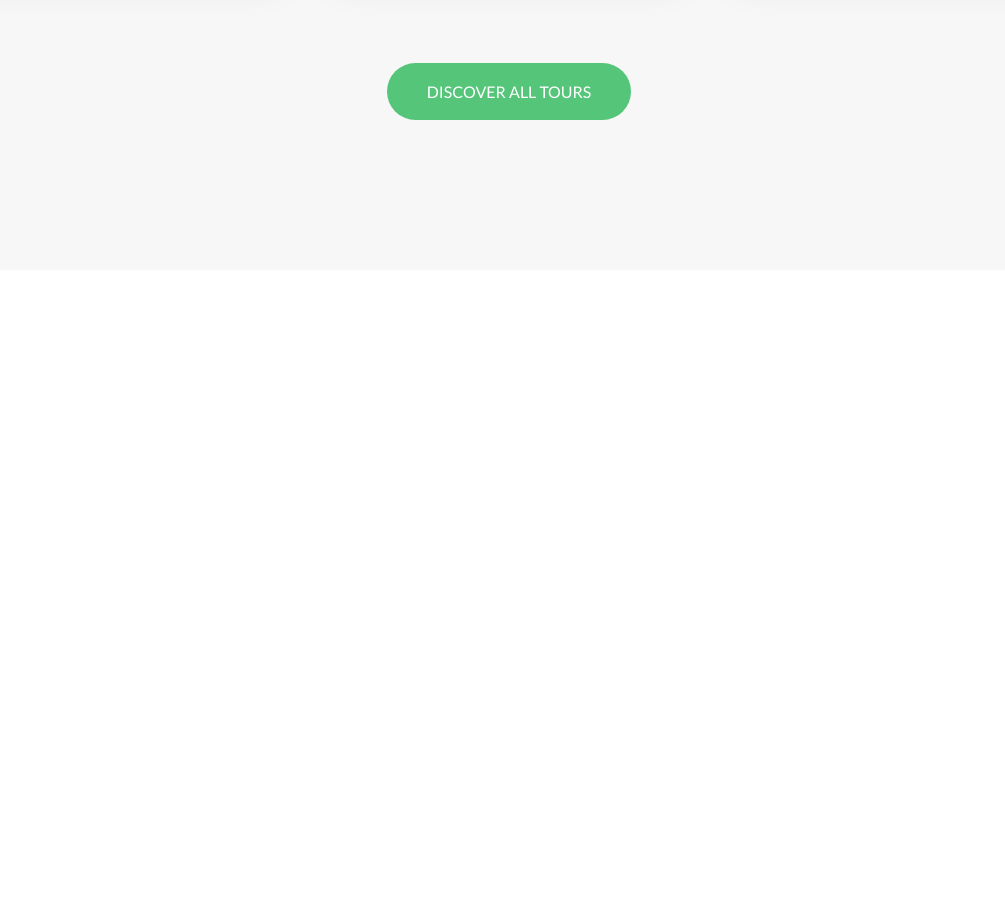
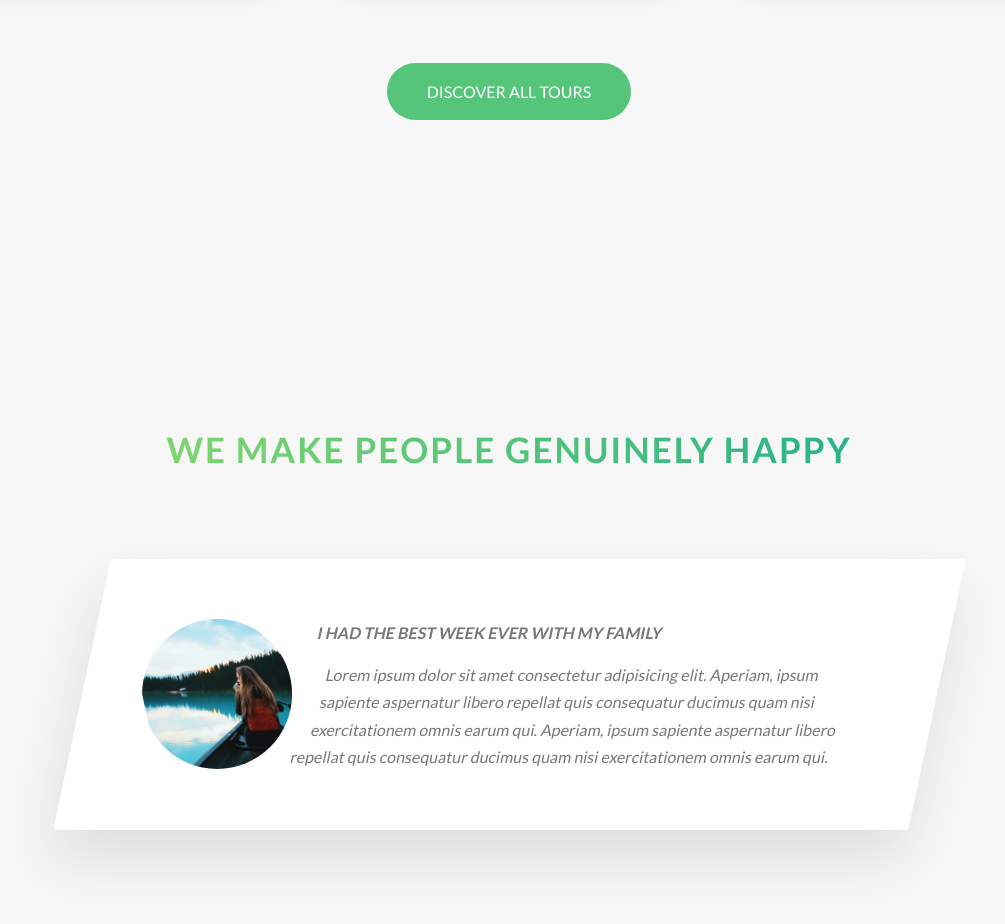
Before and after one commit to SashaSohrabi/Natours_travel-agency, a plain HTML site: page src/index.html in a window 1280 px wide. Shown: the part 3032-3956 px from the top of the page, without its empty margins (131-1136 px from the left). Before the commit the page ends 3332 px from the top, so only its background shows below. Drawn offline with Linux system fonts and the light colour scheme; files that its build step writes are made by us from their sources.

Commit message:
building the stories section.

```diff
--- a/src/index.html
+++ b/src/index.html
@@ -250,6 +250,38 @@
           <a href="#" class="btn btn--green">Discover all tours</a>
         </div>
       </section>
+
+      <section class="section-stories">
+        <div class="u-center-text u-margin-bottom-big">
+          <h2 class="heading-secondary">
+            We make people genuinely happy
+          </h2>
+        </div>
+
+        <div class="row">
+          <div class="story">
+            <figure class="story__shape">
+              <img
+                src="img/nat-8.jpg"
+                alt="Person on a tour"
+                class="story__img"
+              />
+            </figure>
+            <div class="story__text">
+              <h3 class="heading-tertiary u-margin-bottom-small">
+                I had the best week ever with my family
+              </h3>
+              <p>
+                Lorem ipsum dolor sit amet consectetur adipisicing elit.
+                Aperiam, ipsum sapiente aspernatur libero repellat quis
+                consequatur ducimus quam nisi exercitationem omnis earum qui.
+                Aperiam, ipsum sapiente aspernatur libero repellat quis
+                consequatur ducimus quam nisi exercitationem omnis earum qui.
+              </p>
+            </div>
+          </div>
+        </div>
+      </section>
     </main>
 
     <script src="js/main.js"></script>
--- a/src/sass/components/_card.scss
+++ b/src/sass/components/_card.scss
@@ -64,7 +64,6 @@
     background-size: cover;
     height: 23rem;
     background-blend-mode: screen;
-    -webkit-clip-path: polygon(0 0, 100% 0, 100% 85%, 0 100%);
     clip-path: polygon(0 0, 100% 0, 100% 85%, 0 100%);
     border-top-left-radius: 3px;
     border-top-right-radius: 3px;
@@ -111,7 +110,6 @@
 
   &__heading-span {
     padding: 1rem 1.5rem;
-    -webkit-box-decoration-break: clone;
     box-decoration-break: clone;
 
     &--1 {
--- /dev/null
+++ b/src/sass/components/_story.scss
@@ -0,0 +1,26 @@
+.story {
+  width: 75%;
+  margin: 0 auto;
+  box-shadow: 0 3rem 6rem rgba($color-black, 0.1);
+  background-color: $color-white;
+  border-radius: 3px;
+  padding: 6rem;
+  padding-left: 9rem;
+  font-size: $default-font-size;
+  transform: skewX(-12deg);
+
+  &__shape {
+    width: 15rem;
+    height: 15rem;
+    float: left;
+    -webkit-shape-outside: circle(50% at 50% 50%);
+    shape-outside: circle(50% at 50% 50%);
+    clip-path: circle(50% at 50% 50%);
+    transform: translateX(-3rem) skewX(12deg);
+  }
+
+  &__img {
+    height: 100%;
+    transform: skewX(12deg);
+  }
+}
--- a/src/sass/main.scss
+++ b/src/sass/main.scss
@@ -11,6 +11,7 @@
 @import "components/card";
 @import "components/composition";
 @import "components/feature-box";
+@import "components/story";
 
 @import "layout/grid";
 @import "layout/header";
--- a/src/sass/pages/_home.scss
+++ b/src/sass/pages/_home.scss
@@ -27,3 +27,8 @@
   padding: 25rem 0 15rem 0;
   margin-top: -10rem;
 }
+
+.section-stories {
+  padding: 15rem 0;
+  background-color: $color-grey-light-1;
+}
```
Also changed, not shown: build/index.html (+1 -1 lines), build/css/bundle.css, build/img/nat-8.jpg (added), src/css/main.css, src/img/nat-8.jpg (added).
